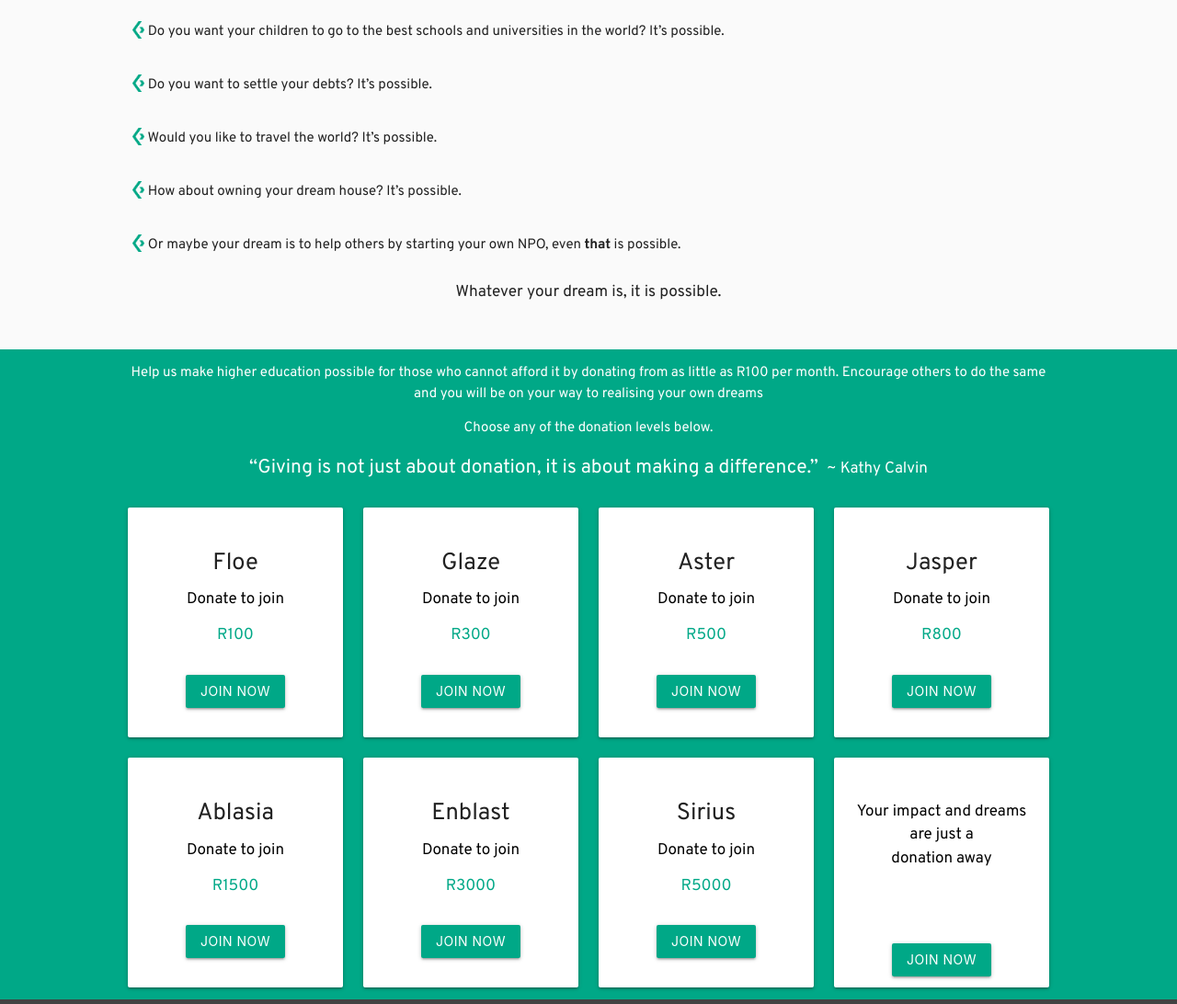
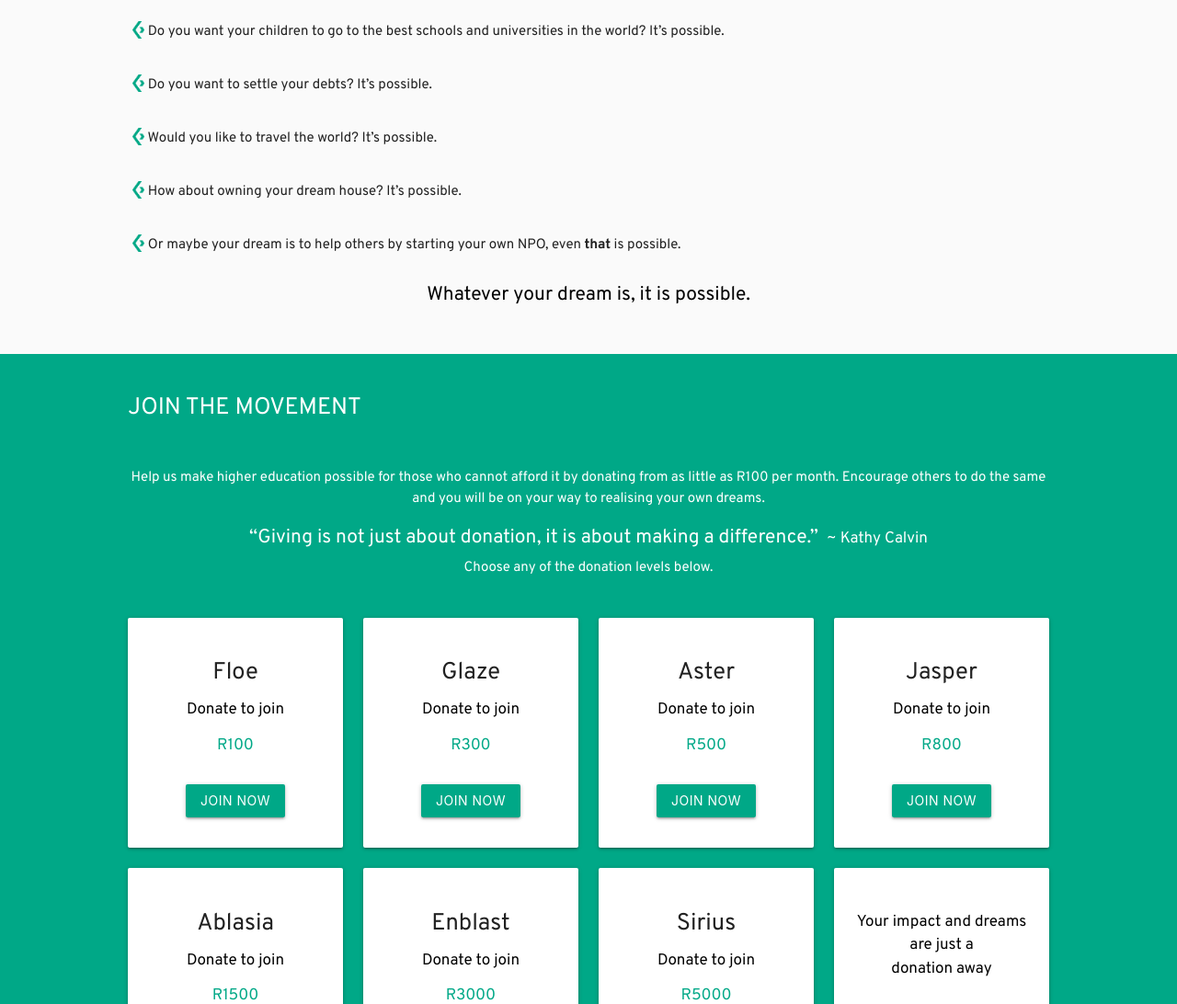
Before and after one commit to vtrev/expansiorwebsite, a plain HTML site: page join.html in a window 1280 px wide. Shown: the part 867-1959 px from the top of the page at 92% size. Drawn offline with Linux system fonts and the light colour scheme.

Commit message:
fixed quote size

```diff
--- a/css/style.css
+++ b/css/style.css
@@ -36,6 +36,7 @@
 
 }
 
+#join-cards h,
 #join-cards p,
 #join-cards q {
     color: white;
--- a/join.html
+++ b/join.html
@@ -161,7 +161,7 @@
                     </table>
                 </div>
                 <div class="col s12 m12 l12">
-                    <h5 class="center">Whatever your dream is, it is possible.</h5>
+                    <h5 class="center" style="font-size: 21px; color: black">Whatever your dream is, it is possible.</h5>
                 </div>
                 <br>
             </div>
@@ -171,19 +171,25 @@
     <!-- new section here -->
     <section id="join-cards">
         <div class="container">
-            <div class="row center">
+            <div class="row">
                 <div class="col s12 m12 l12">
-                    <p>Help us make higher education possible for those who cannot afford it by donating from as little
+                    <br>
+                    <h4 class="white-text">JOIN THE MOVEMENT</h4>
+                    <br>
+
+                    <p class="center">Help us make higher education possible for those who cannot afford it by donating
+                        from as little
                         as R100 per month. Encourage others to do the same and you will be on your way to realising
-                        your own dreams</p>
+                        your own dreams.</p>
                     <!-- <h4>HOW DO I GET INVOLVED?</h4> -->
-                    <p>Choose any of the donation levels below.</p>
-                </div>
-                <div class=" col s12 m12 l12 ftco-animate text-center fadeInUp ftco-animated">
-                    <label style="font-size: 21px; color: black"><q>Giving is not just about donation, it is about
-                            making
-                            a difference.</q> </label><span style="font-size: 17px; color: white">&nbsp;~ Kathy
-                        Calvin</span>
+                    <div class="center col s12 m12 l12 ftco-animate text-center fadeInUp ftco-animated">
+                        <label style="font-size: 21px; color: black"><q>Giving is not just about donation, it is about
+                                making
+                                a difference.</q> </label><span style="font-size: 17px; color: white">&nbsp;~ Kathy
+                            Calvin</span>
+                    </div>
+                    <br>
+                    <p class="center">Choose any of the donation levels below.</p>
                 </div>
             </div>
             <div id="cards" class="row center">
```
